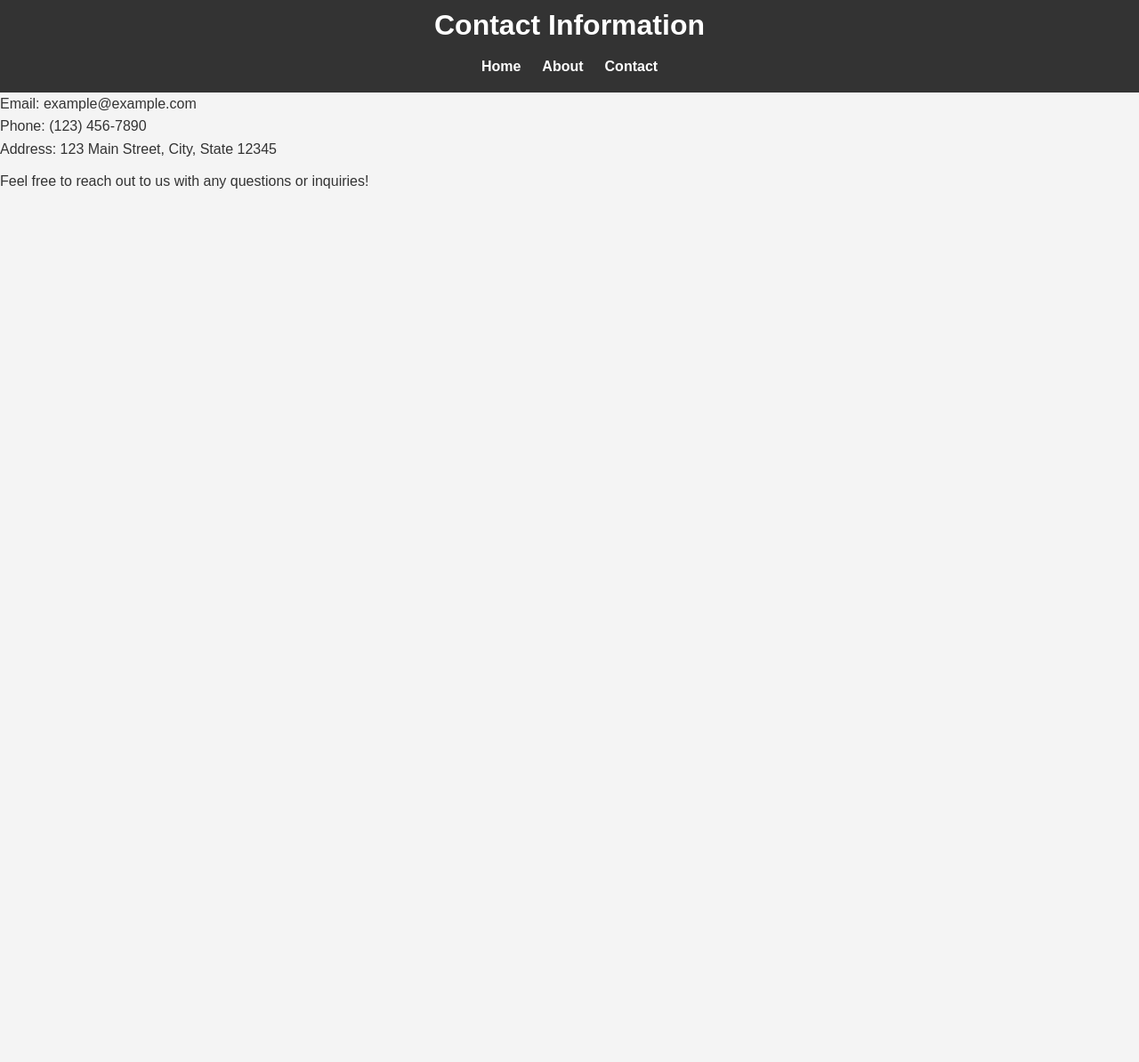
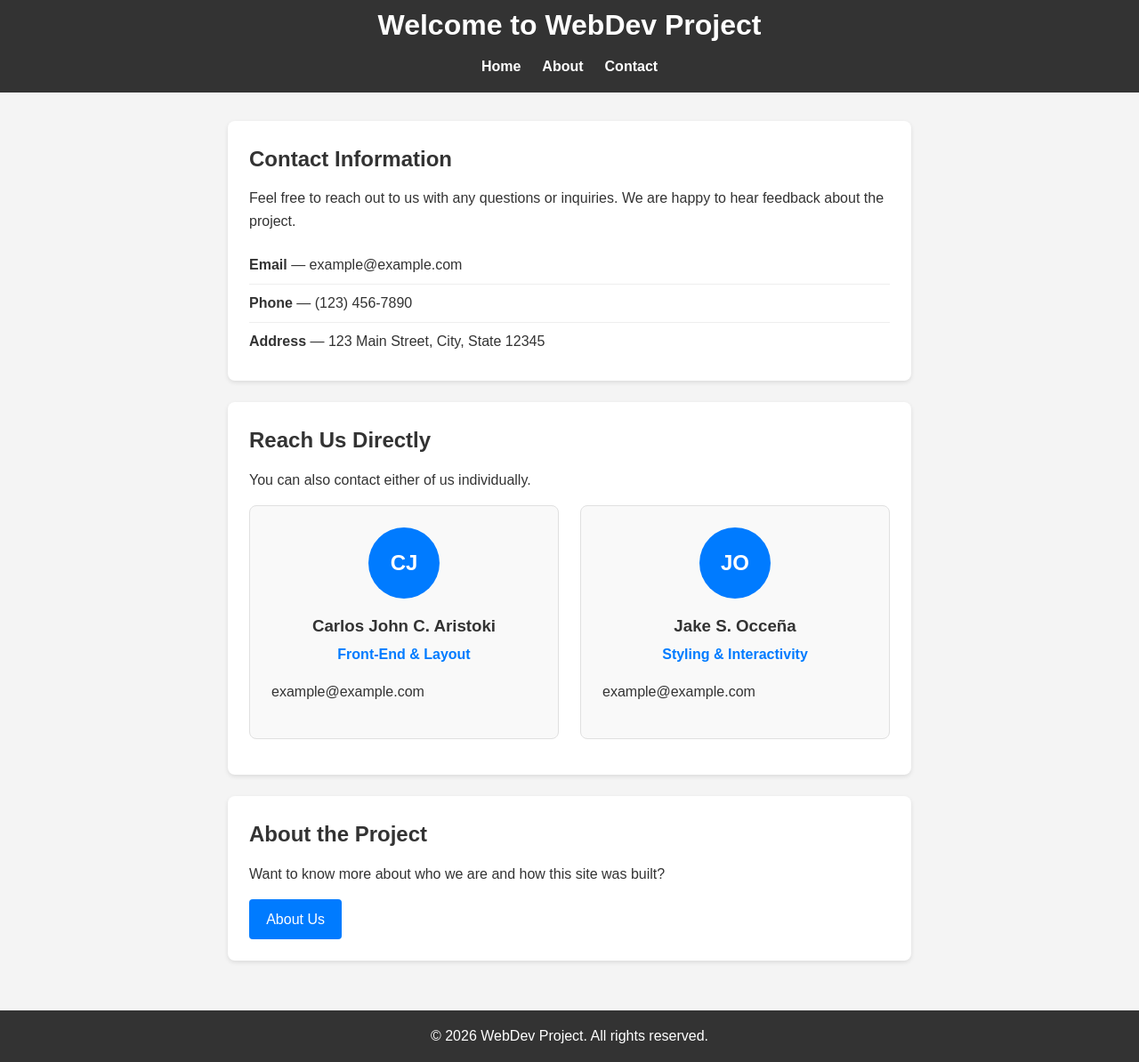
Before and after one commit to LXED/WebDesign, a plain HTML site: page contact.html in a window 1280 px wide. Shown: the part 13-1207 px from the top of the page at 89% size. Before the commit the page ends 800 px from the top, so only its background shows below. Drawn offline with Linux system fonts and the light colour scheme.

Commit message:
Refactor about.html and contact.html for consistency; update index.html and style.css for improved layout and styling

```diff
--- a/about.html
+++ b/about.html
@@ -4,7 +4,7 @@
     <meta charset="UTF-8">
     <meta name="viewport" content="width=device-width, initial-scale=1.0">
     <title>About - WebDev Project</title>
-    <link rel="stylesheet" href="/style/style.css">
+    <link rel="stylesheet" href="style/style.css">
 </head>
 <body>
     <header class="header">
@@ -41,7 +41,7 @@
 
             <ul class="team-list">
                 <li class="team-card">
-                    <div class="avatar">AB</div>
+                    <div class="avatar">CJ</div>
                     <h3 class="team-name">Carlos John C. Aristoki</h3>
                     <p class="team-role">Front-End &amp; Layout</p>
                     <p class="team-bio">
@@ -52,8 +52,8 @@
                 </li>
 
                 <li class="team-card">
-                    <div class="avatar">CD</div>
-                    <h3 class="team-name">Jake S. Occeña</h3>
+                    <div class="avatar">JO</div>
+                    <h3 class="team-name">Jake S. Occe&ntilde;a</h3>
                     <p class="team-role">Styling &amp; Interactivity</p>
                     <p class="team-bio">
                         Handled the stylesheet and the JavaScript behavior. Enjoys figuring
@@ -108,6 +108,6 @@
         <p>&copy; 2026 WebDev Project. All rights reserved.</p>
     </footer>
 
-    <script src="/script/script.js"></script>
+    <script src="script/script.js"></script>
 </body>
 </html>
--- a/contact.html
+++ b/contact.html
@@ -1,37 +1,72 @@
 <!DOCTYPE html>
-
+<html lang="en">
 <head>
     <meta charset="UTF-8">
     <meta name="viewport" content="width=device-width, initial-scale=1.0">
-        <title>WebDev Project</title>
+    <title>Contact - WebDev Project</title>
     <link rel="stylesheet" href="style/style.css">
 </head>
-
 <body>
     <header class="header">
-        <h1>Contact Information</h1>
+        <h1>Welcome to WebDev Project</h1>
         <nav>
             <ul class="nav-list">
-                <li><a href="#home">Home</a></li>
-                <li><a href="#about">About</a></li>
+                <li><a href="index.html">Home</a></li>
+                <li><a href="about.html">About</a></li>
                 <li><a href="contact.html">Contact</a></li>
             </ul>
         </nav>
     </header>
 
-        <div>
-            <p>Email: example@example.com</p>
-            <p>Phone: (123) 456-7890</p>
-            <p>Address: 123 Main Street, City, State 12345</p>
-        </div>
+    <main class="main-content">
+        <section id="contact" class="section">
+            <h2>Contact Information</h2>
+            <p>
+                Feel free to reach out to us with any questions or inquiries. We are happy
+                to hear feedback about the project.
+            </p>
 
-        <div id="carlos">
-            <p>Feel free to reach out to us with any questions or inquiries!</p>
+            <ul class="contact-list">
+                <li><strong>Email</strong> &mdash; example@example.com</li>
+                <li><strong>Phone</strong> &mdash; (123) 456-7890</li>
+                <li><strong>Address</strong> &mdash; 123 Main Street, City, State 12345</li>
+            </ul>
+        </section>
 
+        <section id="team-contact" class="section">
+            <h2>Reach Us Directly</h2>
+            <p>You can also contact either of us individually.</p>
 
-        </div>
+            <ul class="team-list">
+                <li class="team-card">
+                    <div class="avatar">CJ</div>
+                    <h3 class="team-name">Carlos John C. Aristoki</h3>
+                    <p class="team-role">Front-End &amp; Layout</p>
+                    <p class="team-bio">example@example.com</p>
+                </li>
 
+                <li class="team-card">
+                    <div class="avatar">JO</div>
+                    <h3 class="team-name">Jake S. Occe&ntilde;a</h3>
+                    <p class="team-role">Styling &amp; Interactivity</p>
+                    <p class="team-bio">example@example.com</p>
+                </li>
+            </ul>
+        </section>
+
+        <section id="about-cta" class="section">
+            <h2>About the Project</h2>
+            <p>
+                Want to know more about who we are and how this site was built?
+            </p>
+            <a href="about.html" class="btn">About Us</a>
+        </section>
+    </main>
+
+    <footer class="footer">
+        <p>&copy; 2026 WebDev Project. All rights reserved.</p>
+    </footer>
+
+    <script src="script/script.js"></script>
 </body>
-
-
 </html>
--- a/style/style.css
+++ b/style/style.css
@@ -163,3 +163,16 @@ a.btn {
     color: #333;
     padding-top: 10px
 }
+
+.contact-list {
+    list-style: none;
+}
+
+.contact-list li {
+    padding: 0.5rem 0;
+    border-bottom: 1px solid #eee;
+}
+
+.contact-list li:last-child {
+    border-bottom: none;
+}
```
Also changed, not shown: index.html (+1 -6 lines). Lines whose indentation alone changed are shown as unchanged.
